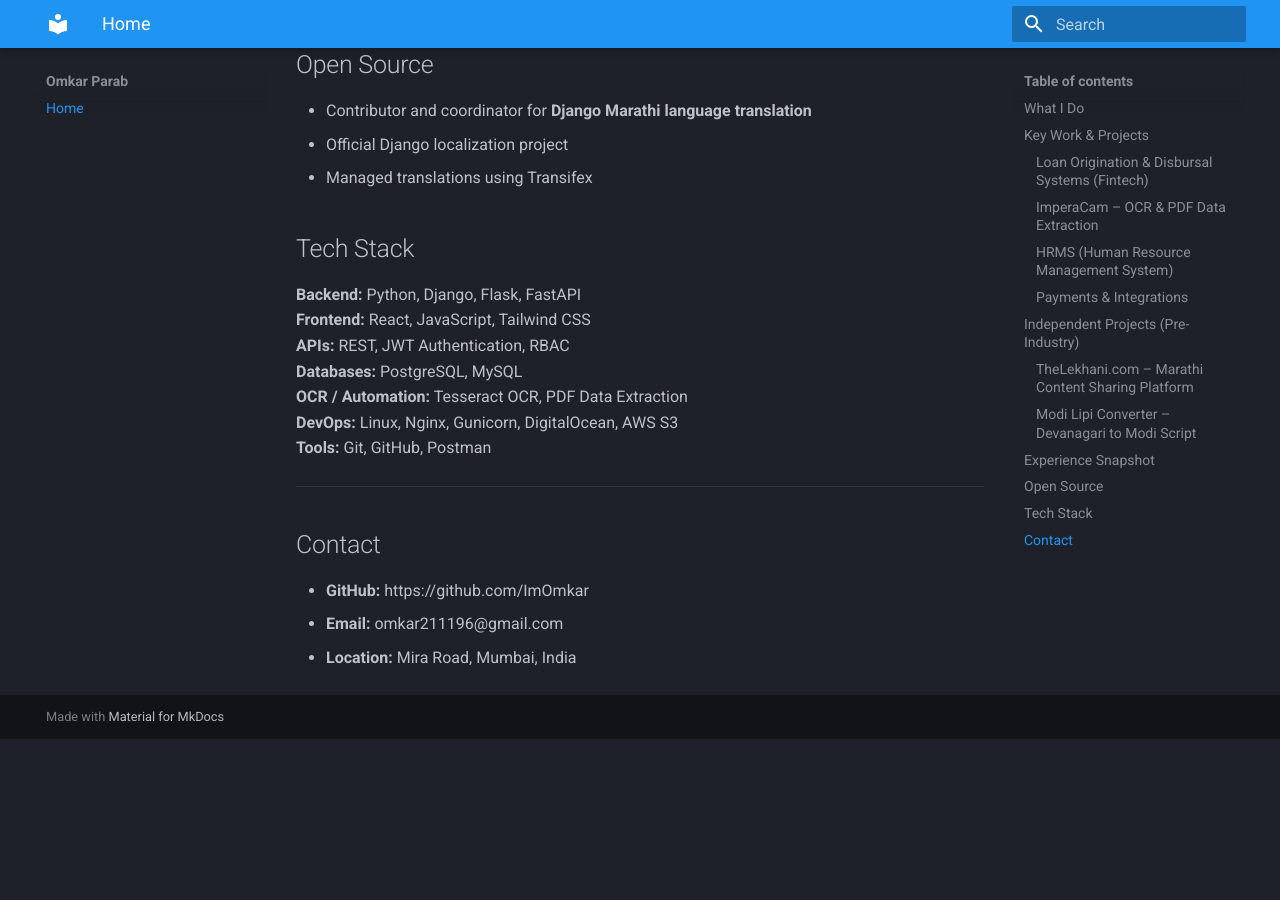
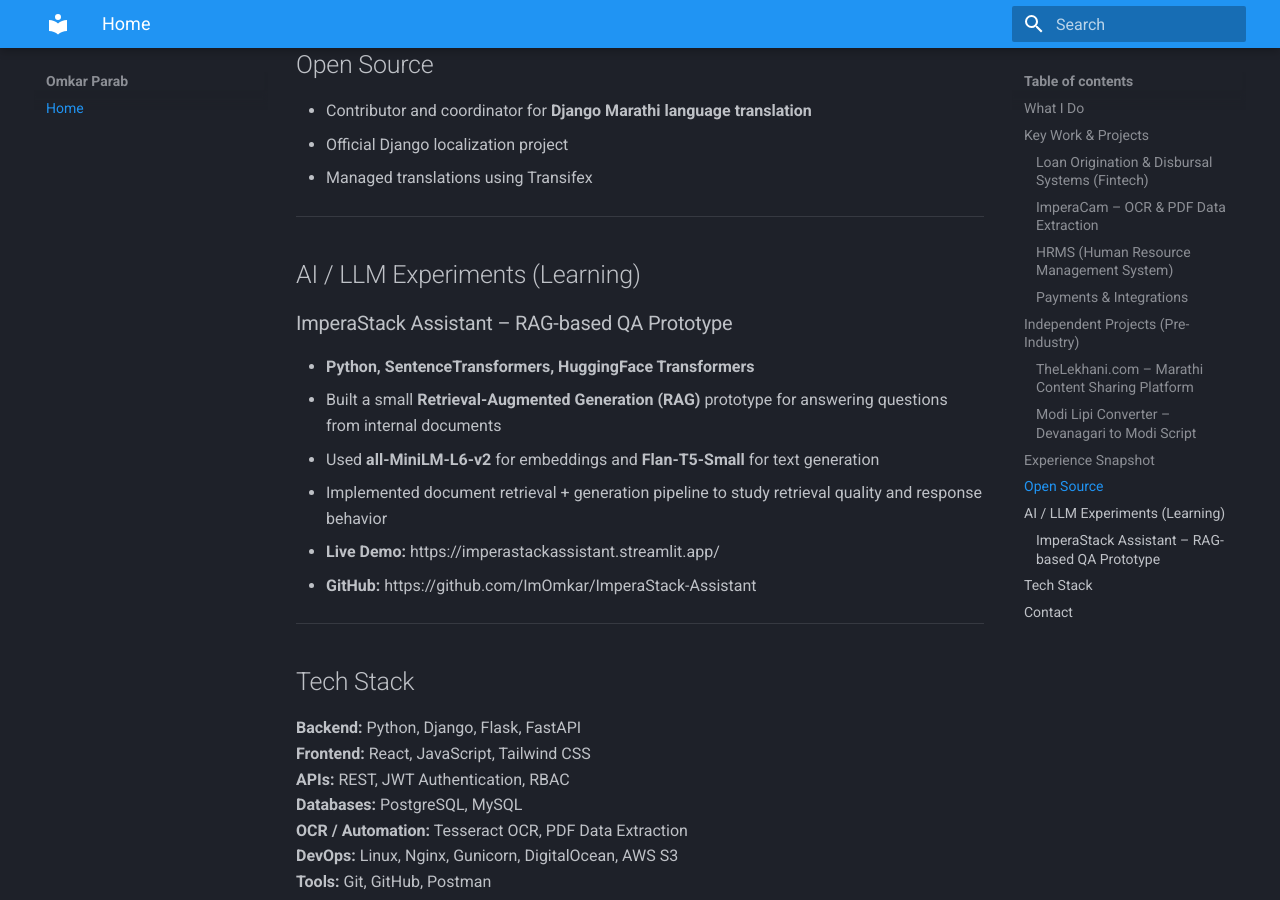
Before and after one commit to ImOmkar/ImOmkar.github.io, an MkDocs documentation site: the page built from docs/index.md, in a window 1280 px wide and 900 px high, scrolled down 2384 px. Built offline with MkDocs 1.6.1 and Material for MkDocs 9.7.7, drawn with Linux system fonts in a browser that asks for light colours; before the commit the page ends 3123 px from its top, so only the background shows below that.

Commit message:
index.md updated

```diff
--- a/docs/index.md
+++ b/docs/index.md
@@ -81,6 +81,20 @@
   - Official Django localization project
   - Managed translations using Transifex
 
+---
+
+## AI / LLM Experiments (Learning)
+
+### ImperaStack Assistant – RAG-based QA Prototype
+- **Python, SentenceTransformers, HuggingFace Transformers**
+- Built a small **Retrieval-Augmented Generation (RAG)** prototype for answering questions from internal documents
+- Used **all-MiniLM-L6-v2** for embeddings and **Flan-T5-Small** for text generation
+- Implemented document retrieval + generation pipeline to study retrieval quality and response behavior
+- **Live Demo:** https://imperastackassistant.streamlit.app/
+- **GitHub:** https://github.com/ImOmkar/ImperaStack-Assistant
+
+---
+
 ## Tech Stack
 
 **Backend:** Python, Django, Flask, FastAPI
```
Also changed, not shown: site/index.html, site/search/search_index.json.
